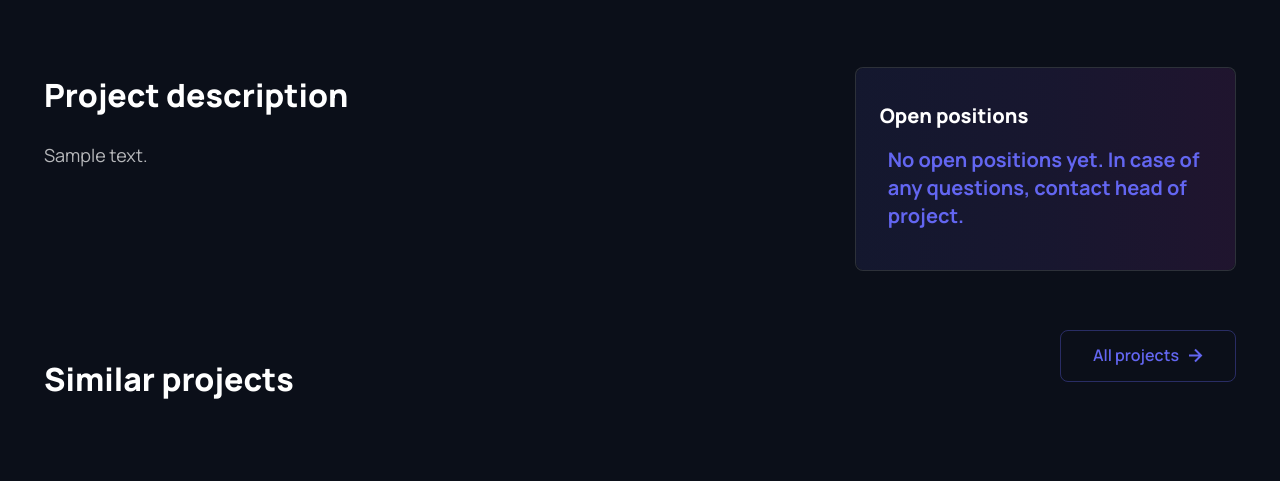
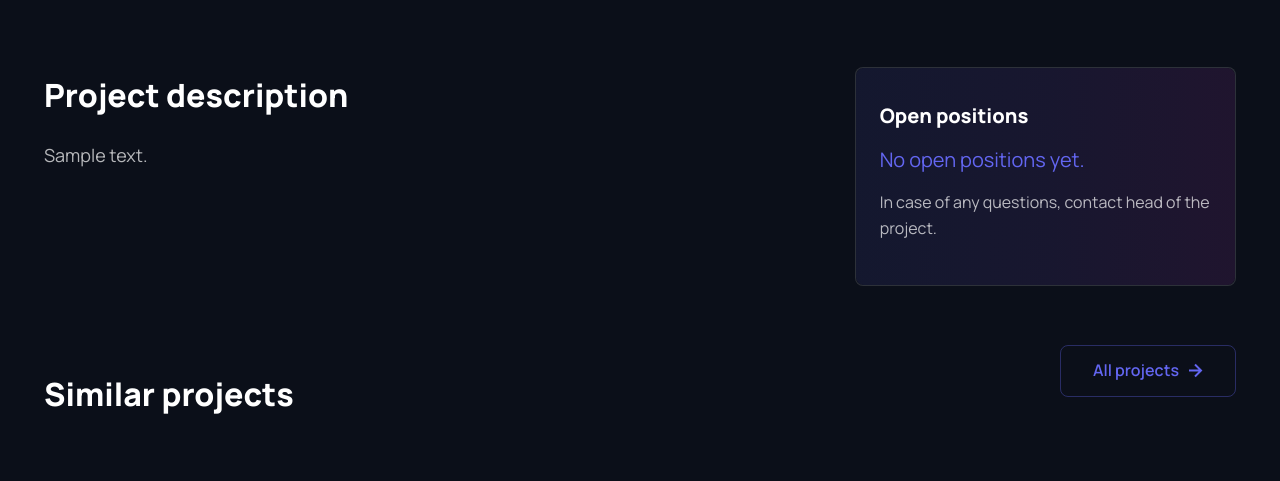
Before and after one commit to dariagridina/hackathon_swps, a Django app: page /projects/1/ in a window 1280 px wide. Shown: the part 576-1057 px from the top of the page. Run offline with Django 4.2, Linux system fonts and the light colour scheme; tables that the repository leaves empty hold one stand-in row (values such as "Sample post"); grey boxes marked "Sample" are stand-in pictures; some libraries are stand-ins or nearby versions.

Commit message:
changed text color

```diff
--- a/templates/projects/project_detail.html
+++ b/templates/projects/project_detail.html
@@ -100,7 +100,7 @@
                         <span class="position-absolute top-0 start-0 w-100 h-100 bg-gradient-primary opacity-10 rounded-3"></span>
                         <div class="position-relative zindex-2">
                             <h3 class="h5">Open positions</h3>
-                            <h5 class ="text-primary fw-semibold ms-2">No open positions yet. In case of any questions, contact head of project.</h5>
+                            <h5 class ="text-primary fw-normal">No open positions yet.</h5> <p сlass="fw-normal text-light">In case of any questions, contact head of the project.</p>
 
             </div>
         </div>
```
